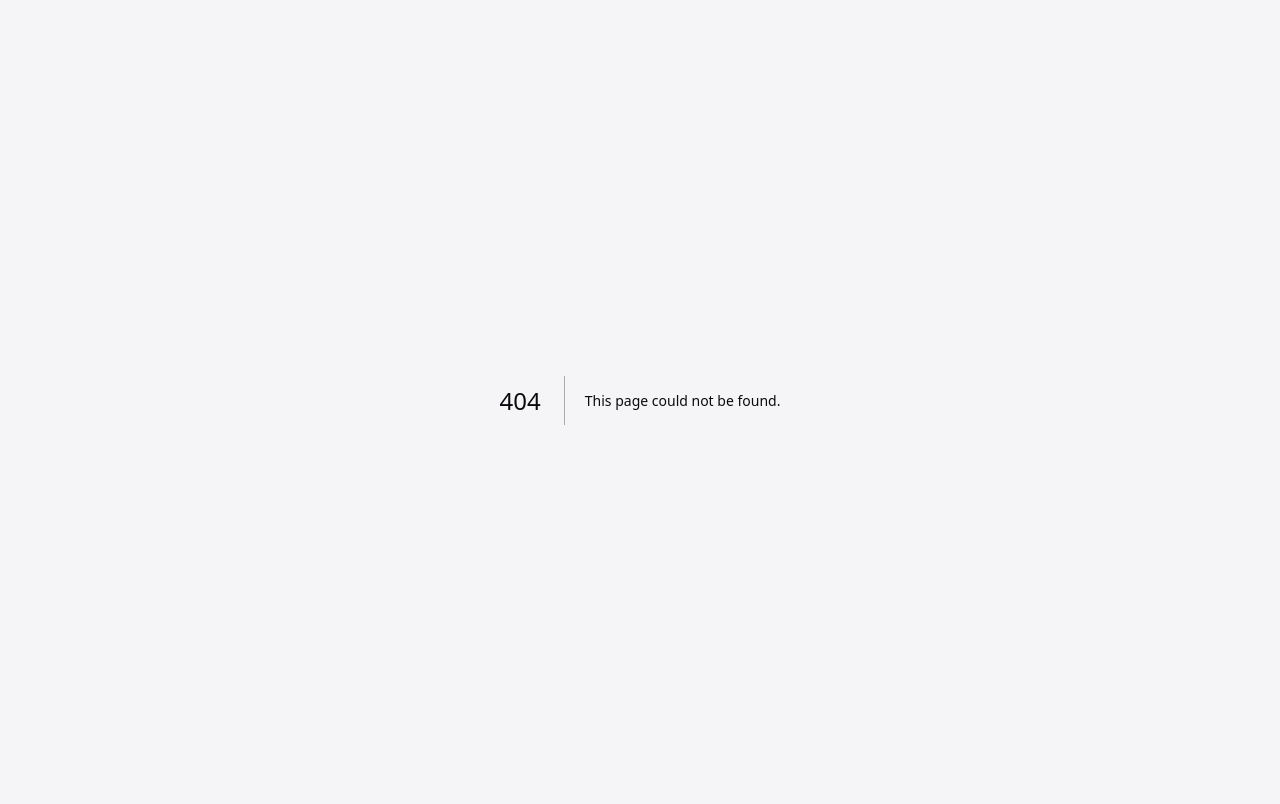
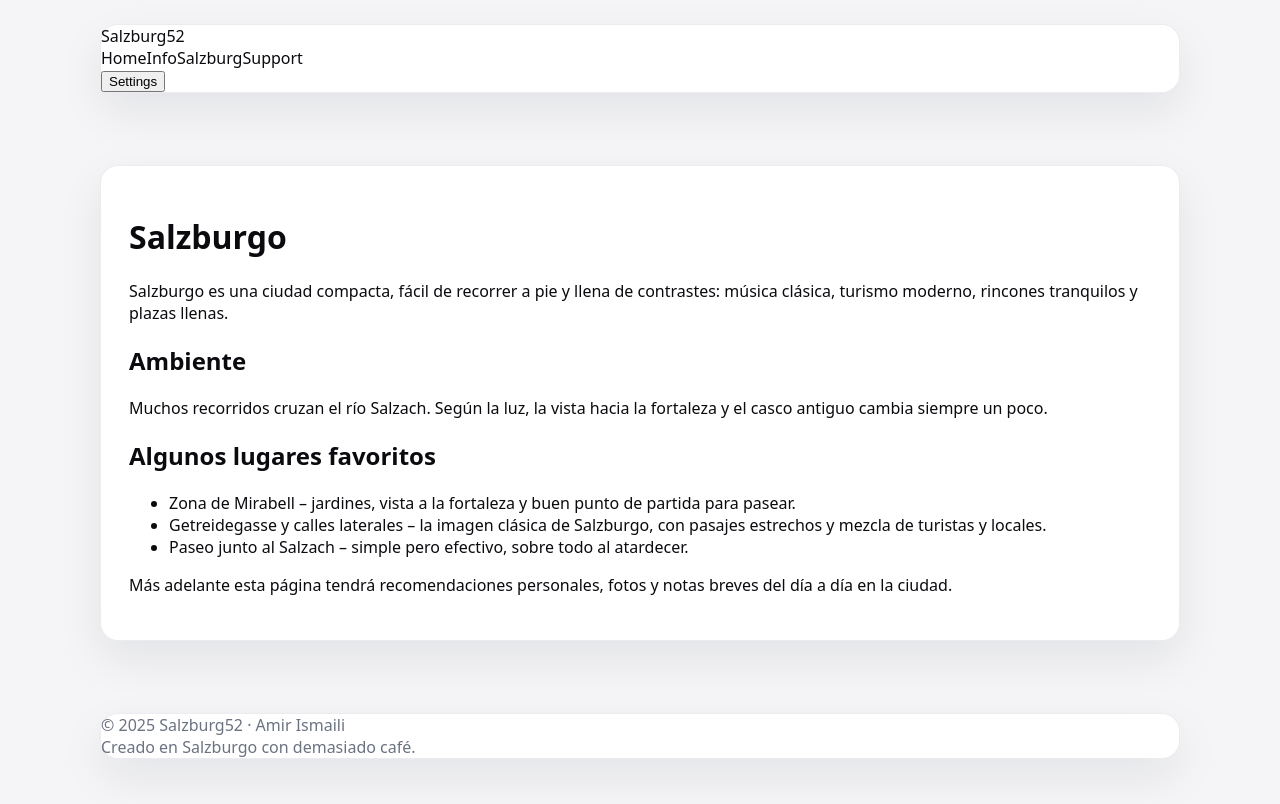
Before and after one commit to luv2loot/salzburg52, a Next.js app: page /es/salzburg in a window 1280 px wide. Before the commit this address had no page. Shown: the top 804 px of the page. Built offline with nearby package versions, Linux system fonts and the light colour scheme.

Commit message:
Create page.js

```diff
--- /dev/null
+++ b/app/es/salzburg/page.js
@@ -0,0 +1,52 @@
+import Header from "@/components/Header";
+import Footer from "@/components/Footer";
+import Cursor from "@/components/Cursor";
+
+const LANG = "es";
+
+export default function EsSalzburgPage() {
+  return (
+    <>
+      <Cursor />
+      <Header lang={LANG} />
+      <main className="app-shell">
+        <div className="surface" style={{ padding: "1.75rem" }}>
+          <h1>Salzburgo</h1>
+          <p>
+            Salzburgo es una ciudad compacta, fácil de recorrer a pie y llena de
+            contrastes: música clásica, turismo moderno, rincones tranquilos y
+            plazas llenas.
+          </p>
+
+          <h2>Ambiente</h2>
+          <p>
+            Muchos recorridos cruzan el río Salzach. Según la luz, la vista
+            hacia la fortaleza y el casco antiguo cambia siempre un poco.
+          </p>
+
+          <h2>Algunos lugares favoritos</h2>
+          <ul>
+            <li>
+              Zona de Mirabell – jardines, vista a la fortaleza y buen punto de
+              partida para pasear.
+            </li>
+            <li>
+              Getreidegasse y calles laterales – la imagen clásica de
+              Salzburgo, con pasajes estrechos y mezcla de turistas y locales.
+            </li>
+            <li>
+              Paseo junto al Salzach – simple pero efectivo, sobre todo al
+              atardecer.
+            </li>
+          </ul>
+
+          <p>
+            Más adelante esta página tendrá recomendaciones personales, fotos y
+            notas breves del día a día en la ciudad.
+          </p>
+        </div>
+      </main>
+      <Footer lang={LANG} />
+    </>
+  );
+}
```
